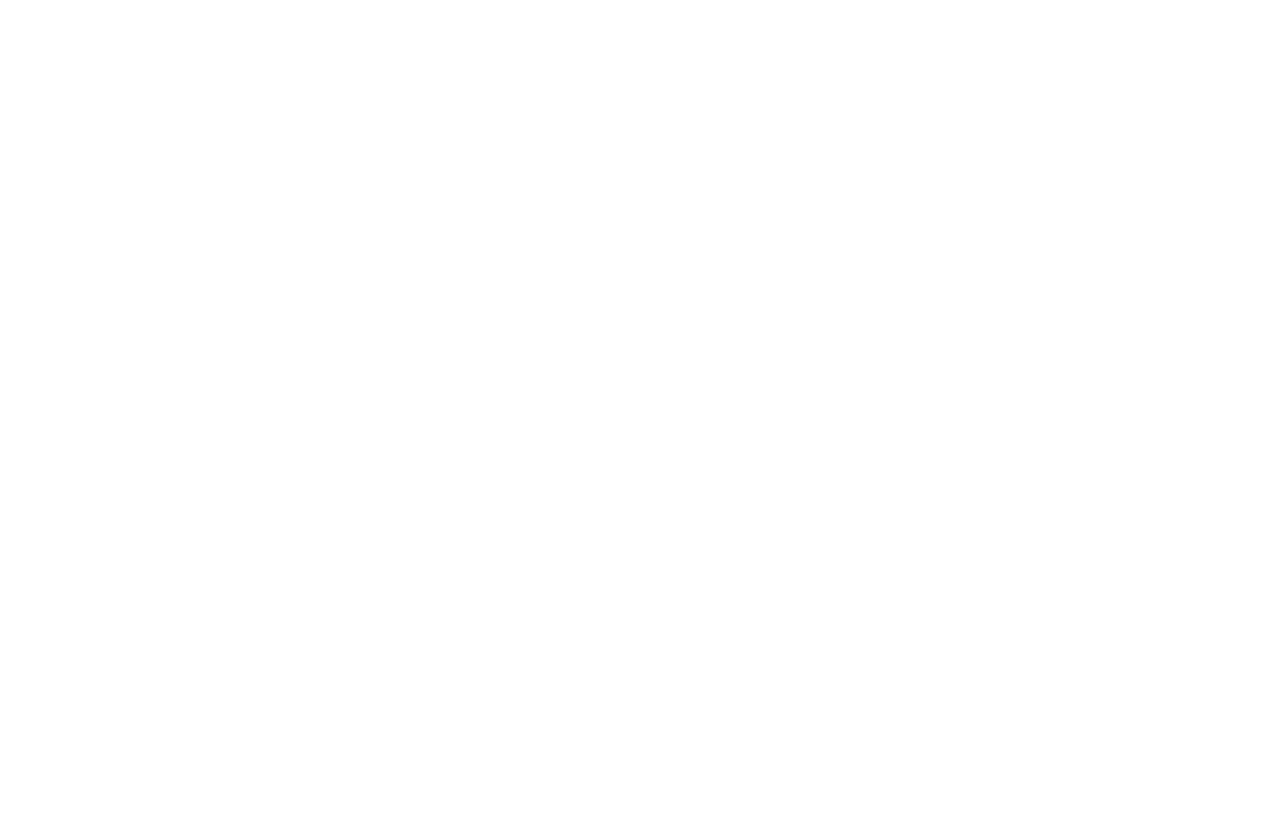
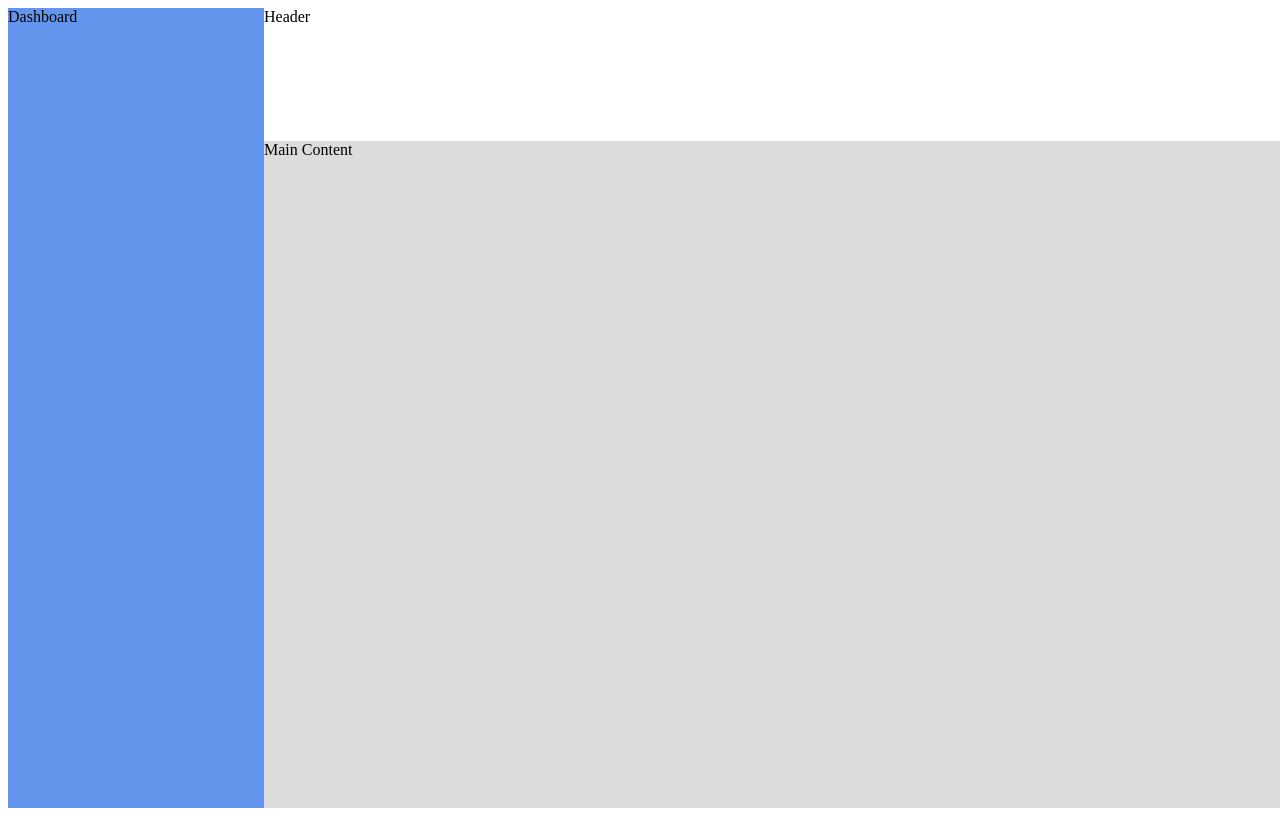
Before and after one commit to caseyrunn/grid, a plain HTML site: page index.html in a window 1280 px wide. Drawn offline with Linux system fonts and the light colour scheme.

Commit message:
Create basic grid layout

```diff
--- a/index.html
+++ b/index.html
@@ -7,6 +7,8 @@
     <link rel="stylesheet" href="styles.css">
 </head>
 <body>
-
+    <div class="sidebar">Dashboard</div>
+    <div class="header">Header</div>
+    <div class="main-content">Main Content</div>
 </body>
 </html>
--- a/styles.css
+++ b/styles.css
@@ -0,0 +1,20 @@
+body {
+    display: grid;
+    grid-template-columns: 1fr 4fr;
+    grid-template-rows: 1fr 5fr;
+    height: 100vh;
+    width: 100vw;
+}
+
+.sidebar {
+    grid-area: 1 / 1 / 3 / 2;
+    background-color: cornflowerblue;
+}
+
+.header {
+    background-color: white;
+}
+
+.main-content {
+    background-color: gainsboro;
+}
```
